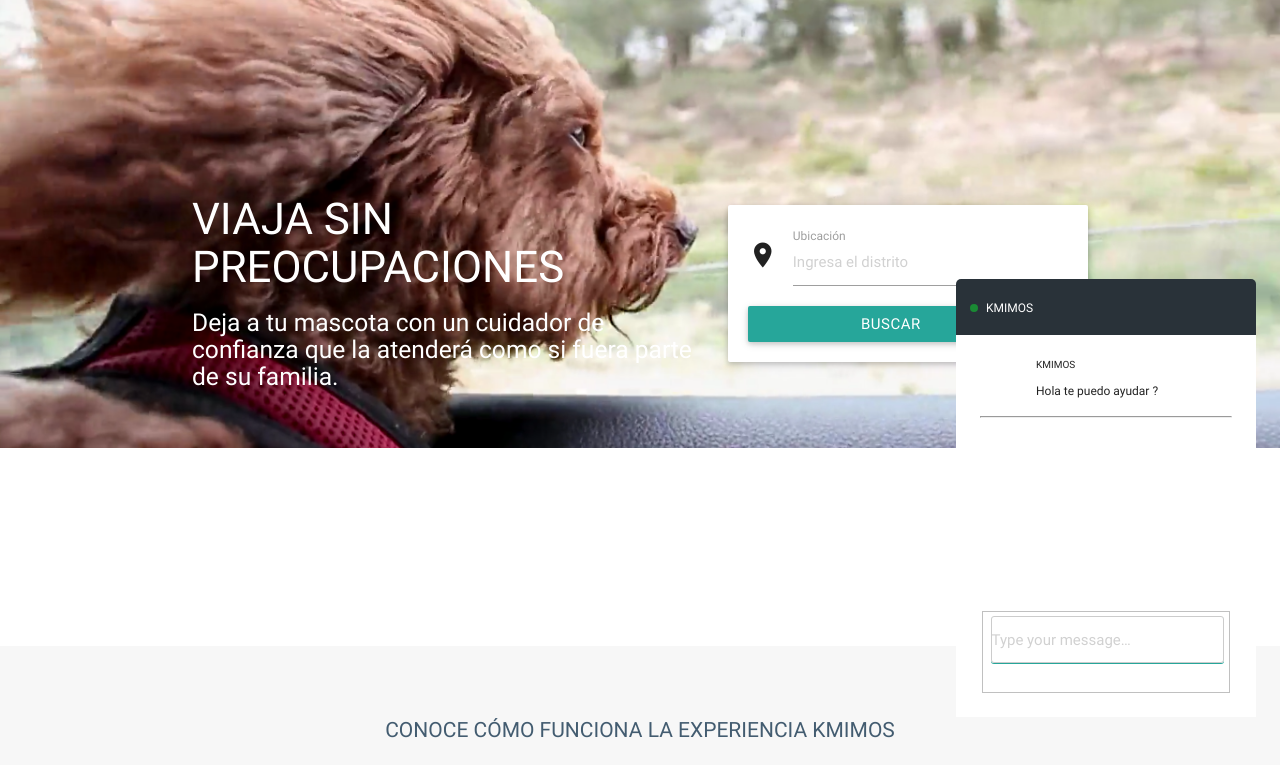
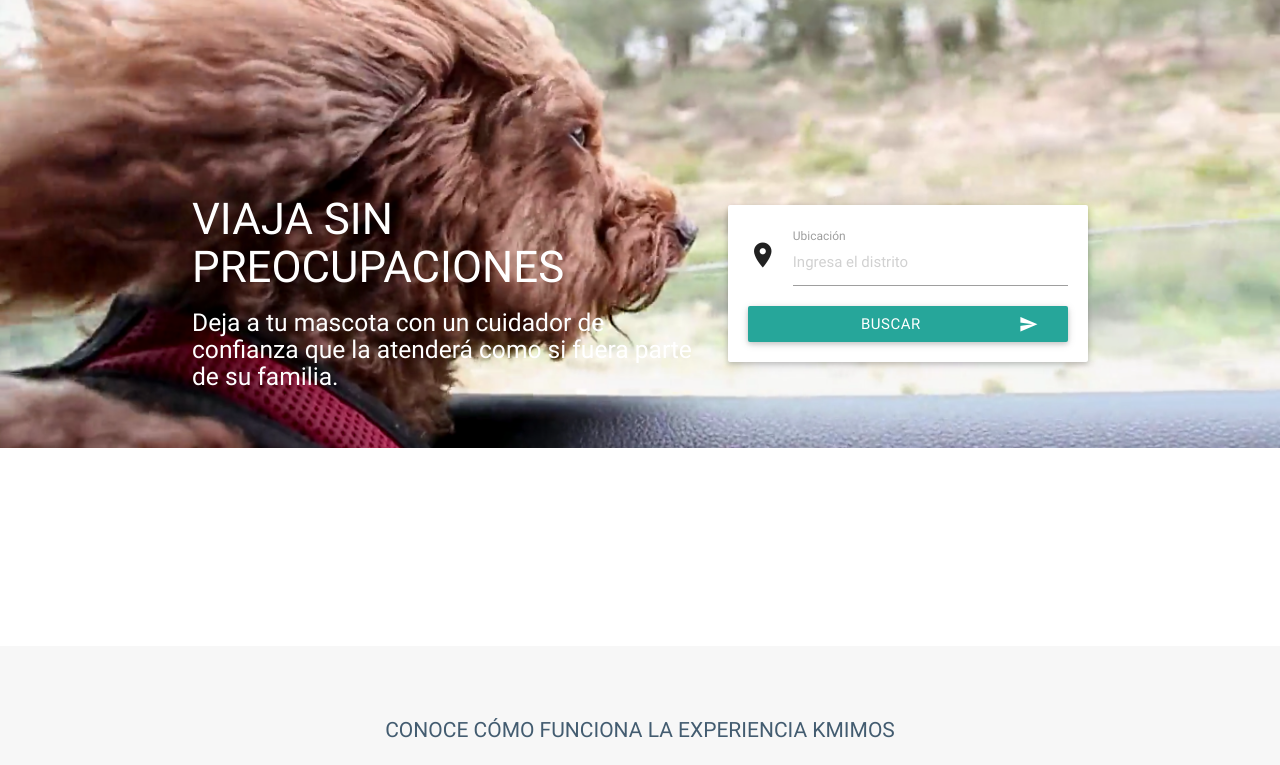
Before and after one commit to andreamaucaylli/kmimos-laboratoria, a website: page public/index.html in a window 1280 px wide. Shown: the part 83-848 px from the top of the page. Drawn offline with Linux system fonts and the light colour scheme; some packages are replaced by stand-ins of ours; files whose address does not match are found by name.

Commit message:
mvp2 fixing bug

```diff
--- a/public/index.html
+++ b/public/index.html
@@ -231,30 +231,6 @@
 			</div>
 		</div>
 	</section>
-	<div id="live-chat">
-        <header class="clearfix">
-                <h4>KMIMOS</h4>
-                <span class="chat-message-counter"></span>
-        </header>
-        <div class="chat">
-            <div class="chat-history" id="messages">
-                <div class="chat-message clearfix">
-                    <div id="foto"></div>
-                    <div class="chat-message-content clearfix">
-                        <h5>KMIMOS</h5>
-                        <p >Hola te puedo ayudar  <span id="names"></span>?</p>
-                    </div>
-                </div>
-                <hr>
-            </div>
-            <form>
-                <fieldset>
-                    <input type="text" placeholder="Type your message…" autofocus id="message">
-                    <input type="hidden">
-                </fieldset>
-            </form>
-        </div>
-    </div>
     <div class="footer hide-on-small-only">
 		<div class="container">
 			<div class="row">
@@ -290,7 +266,6 @@
 	<script src="https://apis.google.com/js/client:platform.js?onload=renderButton" async defer></script>
 	<script src="https://maps.googleapis.com/maps/api/js?key=AIzaSyC5rRnVablF5j-hVnTp1-d6gz9Zu6_Y-Zk&libraries=places" async defer></script>
 	<script src="js/vendor/materialize.min.js"></script>
-	<script src="https://cdn.socket.io/socket.io-1.4.5.js"></script>
 	<script src="js/vendor/remodal/remodal.min.js"></script>
 	<script src="js/main.js"></script>
 </body>
```
Also changed, not shown: server.js (+0 -19 lines).
